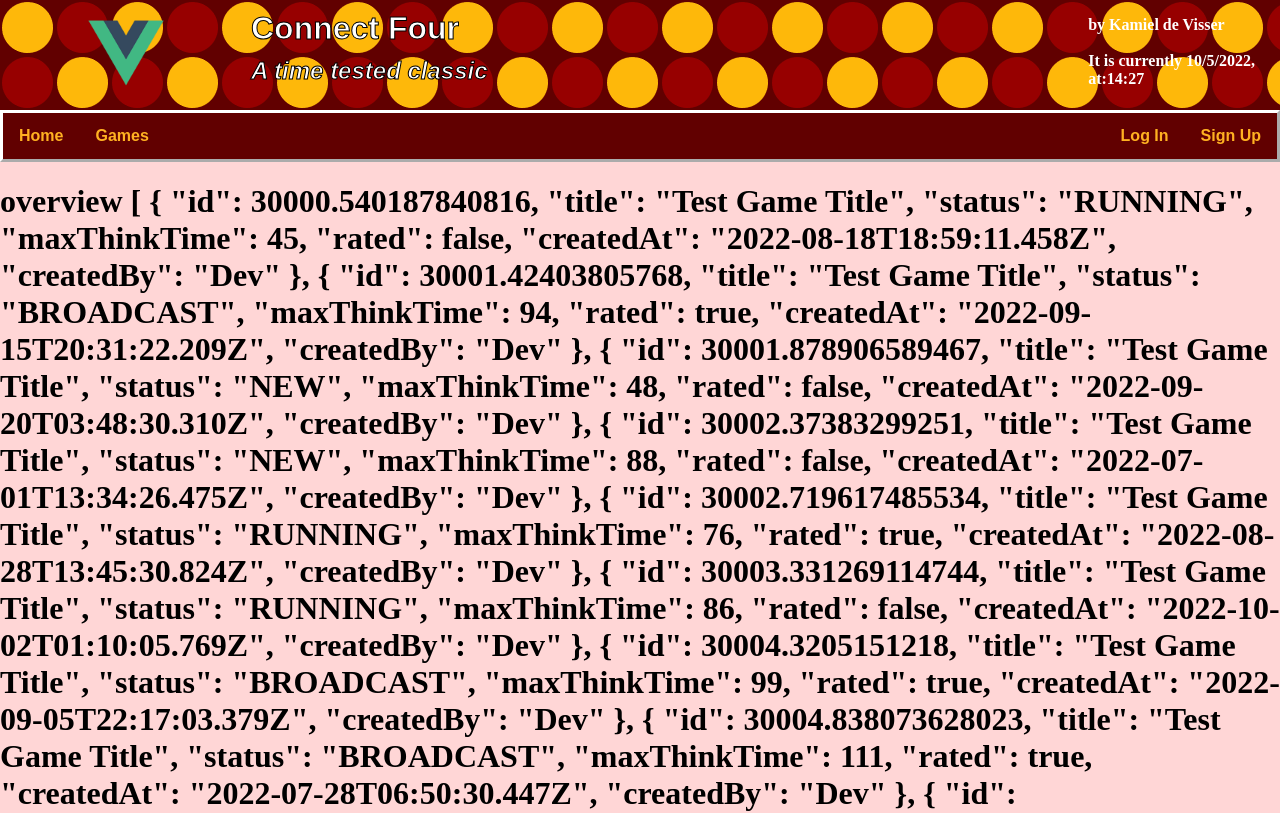
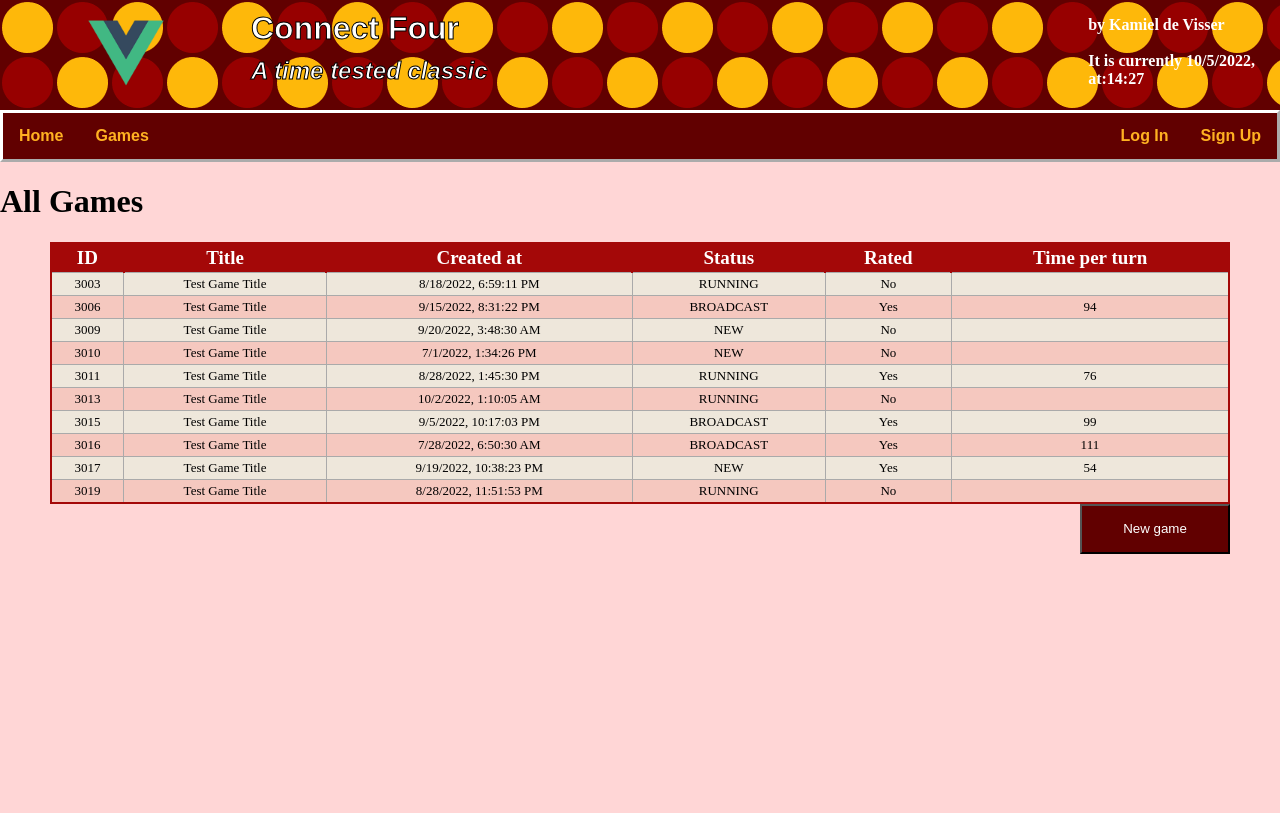
Before and after one commit to kemmel-dev/ConnectFour, a Vue app: page / in a window 1280 px wide. Shown: the top 813 px of the page. Built offline with nearby package versions, Linux system fonts and the light colour scheme.

Commit message:
add table to overview with game data

```diff
--- a/src/components/games/Overview31.vue
+++ b/src/components/games/Overview31.vue
@@ -1,5 +1,32 @@
 <template>
-  <h1> overview {{ this.getRandGames() }}</h1>
+  <h1>All Games</h1>
+  <div class="tableContainer">
+    <table class="redTable">
+      <thead>
+      <tr>
+        <th>ID</th>
+        <th>Title</th>
+        <th>Created at</th>
+        <th>Status</th>
+        <th>Rated</th>
+        <th>Time per turn</th>
+      </tr>
+      </thead>
+      <tbody>
+      <tr v-for:="game in gameList">
+        <td>{{ game.id }}</td>
+        <td>{{ game.title }}</td>
+        <td>{{ game.createdAt.toLocaleString()}}</td>
+        <td>{{ game.status }}</td>
+        <td>{{ game.rated ? "Yes" : "No"}}</td>
+        <td>{{ game.rated ? game.maxThinkTime : "" }}</td>
+      </tr>
+      </tbody>
+    </table>
+    <button v-on:click="addRandGame">
+      New game
+    </button>
+  </div>
 </template>
 
 <script>
@@ -8,14 +35,22 @@ import { Game } from '../models/game'
 
 export default {
   name: 'Overview31',
+  data () {
+    const gameList = this.getRandGames()
+    return {
+      gameList: gameList
+    }
+  },
   methods:
     {
+      addRandGame () {
+        this.gameList.push(Game.createSampleGame(Game.randInt(30000, 30100)))
+      },
       getRandGames () {
         const games = []
         let index = 0
-        let pid = 30000
-        while (index < 10) {
-          games[index++] = Game.createSampleGame(pid += Math.random(1, 4))
+        for (let i = 0, pid = 3000; i < 10; i++) {
+          games[index++] = Game.createSampleGame(pid += Game.randInt(1, 4))
         }
         return games
       }
@@ -25,4 +60,58 @@ export default {
 
 <style scoped>
 
+  .tableContainer {
+    margin-left: 50px;
+    margin-right: 50px;
+  }
+
+  button {
+    float: right;
+    width: 150px;
+    height: 50px;
+    color: white;
+    background-color: #610000;
+  }
+
+  /* Style under this comment is generated mostly by https://divtable.com/table-styler/ */
+  table.redTable {
+    border: 2px solid #A40808;
+    background-color: #EEE7DB;
+    width: 100%;
+    text-align: center;
+    border-collapse: collapse;
+  }
+  table.redTable td, table.redTable th {
+    border: 1px solid #AAAAAA;
+    padding: 3px 2px;
+  }
+  table.redTable tbody td {
+    font-size: 13px;
+  }
+  table.redTable tr:nth-child(even) {
+    background: #F5C8BF;
+  }
+  table.redTable thead {
+    background: #A40808;
+  }
+  table.redTable thead th {
+    font-size: 19px;
+    font-weight: bold;
+    color: #FFFFFF;
+    text-align: center;
+    border-left: 2px solid #A40808;
+  }
+  table.redTable thead th:first-child {
+    border-left: none;
+  }
+
+  table.redTable tfoot {
+    font-size: 13px;
+    font-weight: bold;
+    color: #FFFFFF;
+    background: #A40808;
+  }
+  table.redTable tfoot td {
+    font-size: 13px;
+  }
 </style>
```
